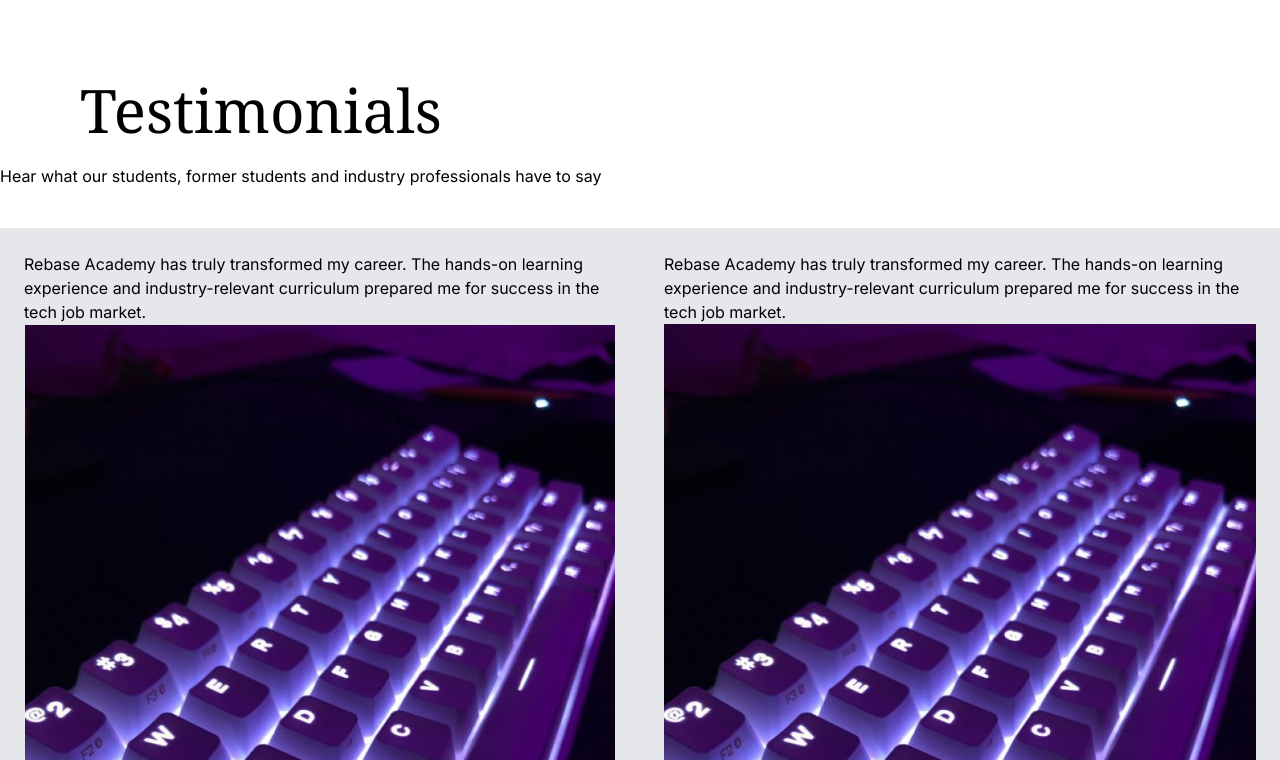
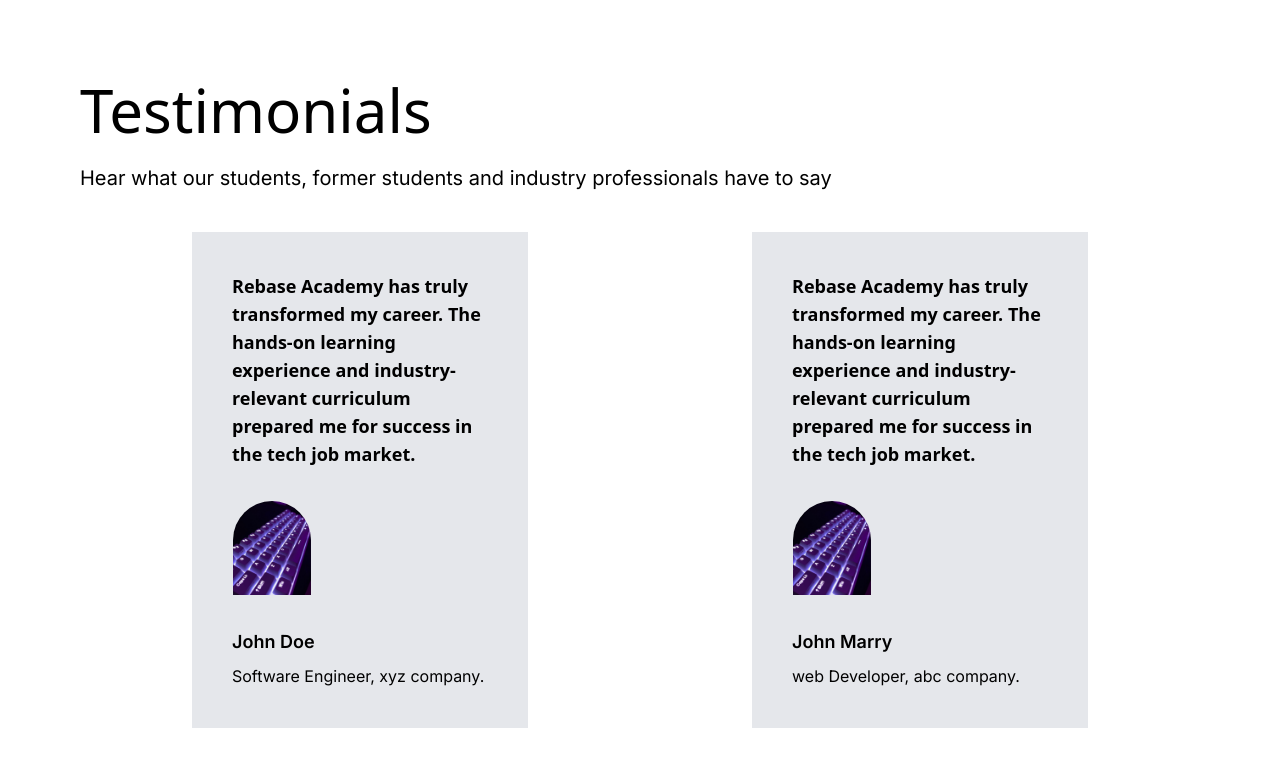
Before and after one commit to nsamedaisy/rebase_cc_frontend, a Next.js app: page /landing in a window 1280 px wide. Shown: the part 1300-2060 px from the top of the page. Built offline with nearby package versions, Linux system fonts and the light colour scheme.

Commit message:
testimonials section

```diff
--- a/app/_components/testimonial.tsx
+++ b/app/_components/testimonial.tsx
@@ -4,34 +4,34 @@
 
 const Testimonials: React.FC = () => {
     return (
-        <div>
-            <h1 className="text-6xl mb-6 font-serif lg:mx-20">Testimonials</h1>
-            <h3 className="mb-10">Hear what our students, former students and industry professionals have to say</h3>
-            <div className="flex justify-between items-center">
-                <div className="bg-gray-200 p-6">
-                    <h2>Rebase Academy has truly transformed my career. The hands-on learning experience and industry-relevant curriculum prepared me for success in the tech job market.</h2>
-                    <div className="border rounded-t-full border-gray-200">
+        <div className="lg:mx-20 mb-14">
+            <h1 className="text-6xl mb-6 font-sans">Testimonials</h1>
+            <h3 className="mb-10 text-xl">Hear what our students, former students and industry professionals have to say</h3>
+            <div className="flex justify-around items-center">
+                <div className="bg-gray-200 p-10 w-[30%]">
+                    <h2 className="font-bold text-lg font-sans">Rebase Academy has truly transformed my career. The hands-on learning experience and industry-relevant curriculum prepared me for success in the tech job market.</h2>
+                    <div className="w-20 h-24 my-8">
                         <Image
                             src={dp}
                             alt='dp'
-                            className="w-full h-full object-cover"
+                            className="w-full h-full object-cover border rounded-t-full border-gray-200 "
                         />
                     </div>
-                    <h2>John Doe</h2>
-                    <p>Software Engineer, xyz company.</p>
+                    <h2 className="mb-2 font-semibold text-lg">John Doe</h2>
+                    <p className="">Software Engineer, xyz company.</p>
 
                 </div>
-                <div className="bg-gray-200 p-6">
-                    <h2>Rebase Academy has truly transformed my career. The hands-on learning experience and industry-relevant curriculum prepared me for success in the tech job market.</h2>
-                    <div>
+                <div className="bg-gray-200 p-10 w-[30%]">
+                    <h2 className="font-bold text-lg font-sans">Rebase Academy has truly transformed my career. The hands-on learning experience and industry-relevant curriculum prepared me for success in the tech job market.</h2>
+                    <div className="w-20 h-24 my-8">
                         <Image
                             src={dp}
                             alt='dp'
-                            className="w-full h-full object-cover"
+                            className="w-full h-full object-cover border rounded-t-full border-gray-200 "
                         />
                     </div>
 
-                    <h2>John Marry</h2>
+                    <h2 className="mb-2 font-semibold text-lg">John Marry</h2>
                     <p>web Developer, abc company.</p>
                 </div>
             </div>
```
